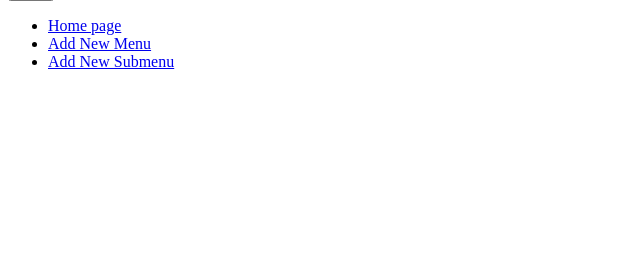
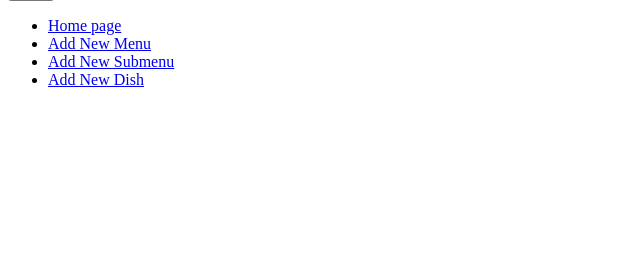
Before and after one commit to orcakid/django_menu, a Django app: page /new_sub in a window 1280 px wide. Shown: the part 284-550 px from the top of the page, without its empty margins (0-640 px from the left). Run offline with Django 4.2, Linux system fonts and the light colour scheme; data that the repository does not hold is empty.

Commit message:
add dish model

```diff
--- a/src/menu/forms.py
+++ b/src/menu/forms.py
@@ -1,4 +1,4 @@
-from .models import Menu, Submenu
+from .models import Menu, Submenu, Dish
 from django import forms
 
 
@@ -16,3 +16,9 @@ class FormSubmenu(forms.ModelForm):
     class Meta:
         model = Submenu
         fields = ('title', 'description','menu')
+
+class FormDish(forms.ModelForm):
+
+    class Meta:
+        model = Dish
+        fields = ('title', 'description','submenus','menus','price')
--- a/src/menu/models.py
+++ b/src/menu/models.py
@@ -9,6 +9,7 @@ class Menu(models.Model):
     title = models.CharField(max_length=30,unique=True)
     description = models.TextField(blank=True, null=False, default='')
     submenu_count = models.IntegerField(default=0)
+    dish_count = models.IntegerField(default=0)
 
 class Submenu(models.Model):
     """Класс подменю ресторана
@@ -18,13 +19,16 @@ class Submenu(models.Model):
     title = models.CharField(max_length=30,unique=True)
     description = models.TextField(blank=True, null=False, default='')
     menu = models.ForeignKey(Menu, on_delete=models.CASCADE)
+    dish_count = models.IntegerField(default=0)
 
 
-
-# class Dish(models.Model):
-#     """Класс блюд ресторана
-#     """
-#     #submenu_count
-#     #dish_count
-#     title = models.CharField(max_length=30,unique=True)
-#     description = models.TextField(blank=True, null=False, default='')
+class Dish(models.Model):
+    """Класс блюд ресторана
+    """
+    #submenu_count
+    #dish_count
+    title = models.CharField(max_length=30,unique=True)
+    description = models.TextField(blank=True, null=False, default='')
+    submenus = models.ForeignKey(Submenu, on_delete=models.CASCADE)
+    menus = models.ForeignKey(Menu, on_delete=models.CASCADE)
+    price = models.IntegerField(default=0)
--- a/src/menu/templates/base.html
+++ b/src/menu/templates/base.html
@@ -20,6 +20,9 @@
         <li>
             <a href="{% url 'sub_create' %}" <span class="glyphicon glyphicon-plus">Add New Submenu</span></a>
         </li>
+        <li>
+            <a href="{% url 'dish_create' %}" <span class="glyphicon glyphicon-plus">Add New Dish</span></a>
+        </li>
     </ul>
 
 </body>
--- a/src/menu/urls.py
+++ b/src/menu/urls.py
@@ -1,8 +1,9 @@
 from django.urls import path
-from .views import home, create_menu, create_submenu
+from .views import home, create_menu, create_submenu,create_dish
 
 urlpatterns = [
     path('', home, name='home'),
     path('new_menu', create_menu, name='menu_create'),
-    path('new_sub', create_submenu, name='sub_create')
+    path('new_sub', create_submenu, name='sub_create'),
+    path('new_dish', create_dish, name='dish_create')
 ]
--- a/src/menu/views.py
+++ b/src/menu/views.py
@@ -1,6 +1,6 @@
 from django.shortcuts import render, HttpResponse, redirect
 from .models import Menu, Submenu
-from .forms import FormMenu, FormSubmenu
+from .forms import FormMenu, FormSubmenu, FormDish
 
 
 def home(request):
@@ -31,3 +31,24 @@ def create_submenu(request):
     else:
         new_sub = FormSubmenu()
     return render(request, 'submenu_create.html', {'form': new_sub})
+
+
+def create_dish(request):
+    if request.method == 'POST':
+        new_dish = FormDish(request.POST)
+        if new_dish.is_valid():
+            dish = new_dish.save()
+            id_menu = dish.menus_id
+            id_submenu = dish.submenus_id
+            count_dish_in_sub = len(Submenu.objects.get(pk=id_submenu).dish_set.all())
+            count_dish_in_menu = len(Menu.objects.get(pk=id_menu).dish_set.all())
+            menu = Menu.objects.get(pk=id_menu)
+            sub = Submenu.objects.get(pk=id_submenu)
+            menu.dish_count = count_dish_in_menu
+            sub.dish_count = count_dish_in_sub
+            menu.save()
+            sub.save()
+            return redirect('home')
+    else:
+        new_dish = FormDish()
+    return render(request, 'dish_create.html', {'form': new_dish})
```
Also changed, not shown: src/menu/templates/dish_create.html (added, +9 -0 lines), src/menu/migrations/0003_dish.py (added), src/menu/migrations/0004_submenu_dish_count.py (added), src/menu/migrations/0005_dish_price.py (added), src/menu/migrations/0006_menu_dish_count.py (added).
